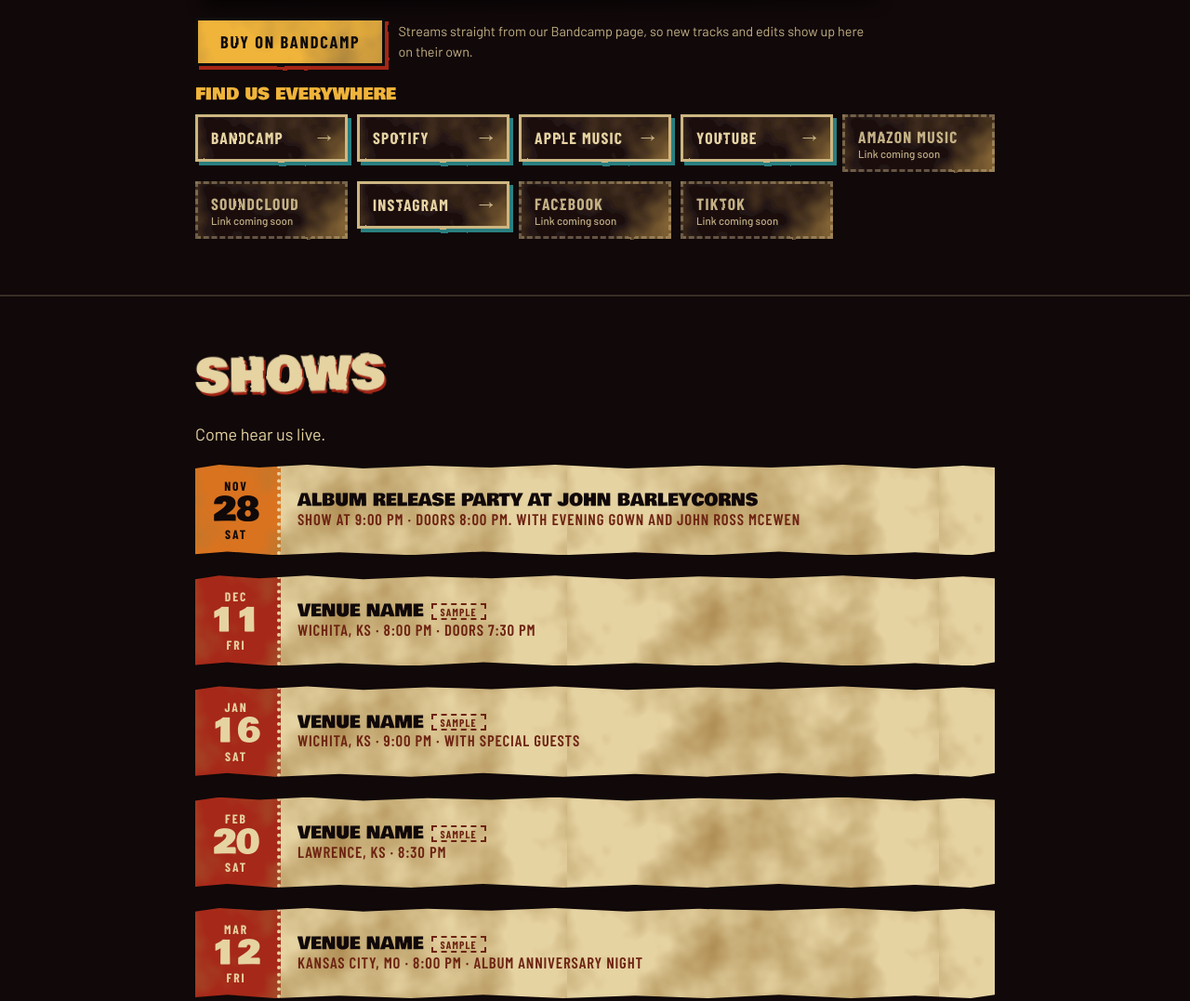
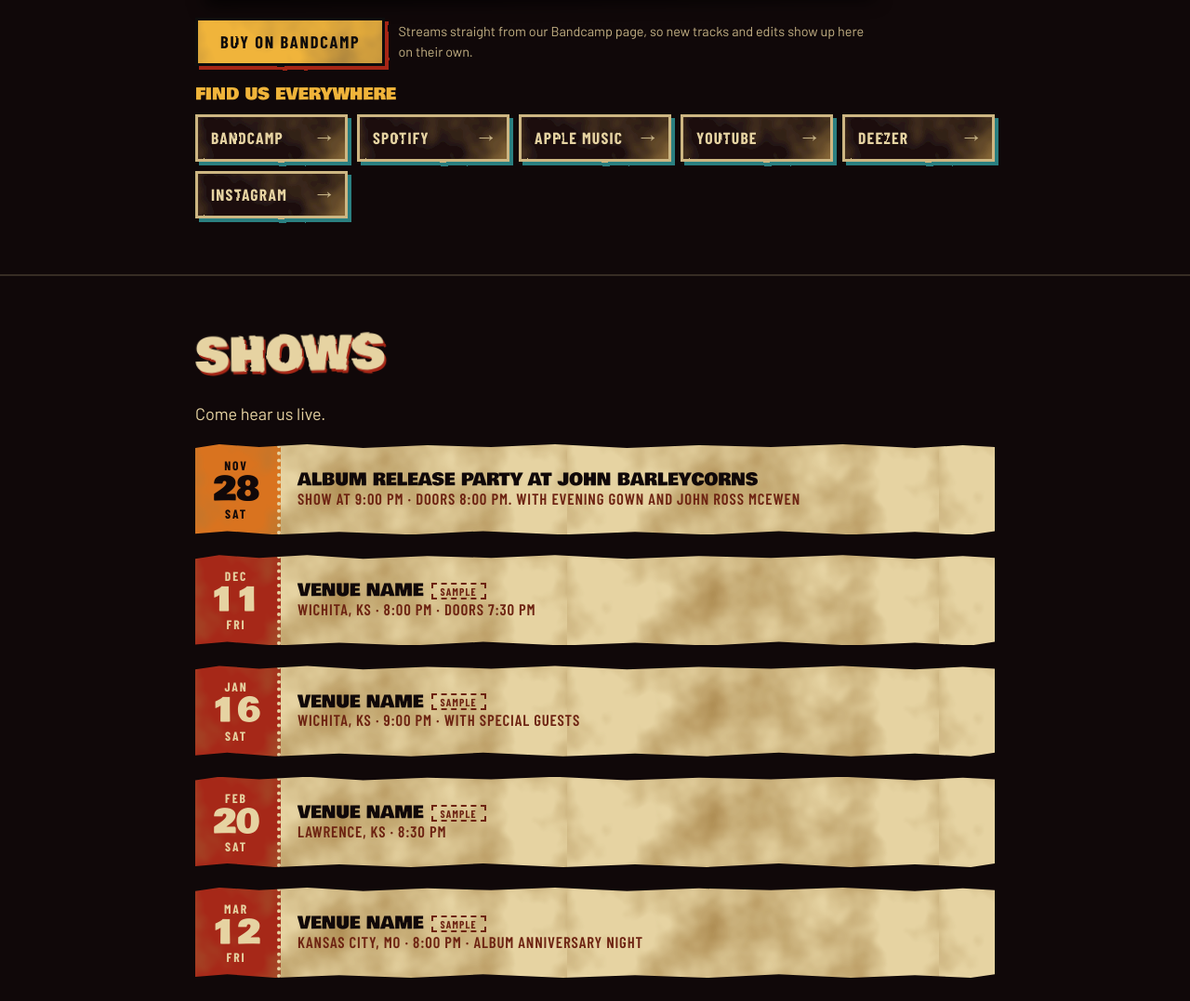
Before and after one commit to simmonsrob-cyber/Moonlight-Dreamers, a plain HTML site: page index.html in a window 1280 px wide. Shown: the part 1440-2517 px from the top of the page at 93% size. Drawn offline with nearby package versions, Linux system fonts and the light colour scheme.

Commit message:
Add files via upload

```diff
--- a/index.html
+++ b/index.html
@@ -3,7 +3,7 @@
 <head>
 <meta charset="utf-8">
 <meta name="viewport" content="width=device-width, initial-scale=1">
-<title>The Moonlight Dreamers v7</title>
+<title>The Moonlight Dreamers v8</title>
 <meta name="description" content="The Moonlight Dreamers, a six-piece band from Wichita, Kansas. Listen to The Sunny Side, see upcoming shows, and get updates.">
 <meta property="og:title" content="The Moonlight Dreamers">
 <meta property="og:description" content="Album release party Saturday, November 28. Listen to The Sunny Side.">
@@ -270,7 +270,7 @@ footer .wrap{display:flex;flex-wrap:wrap;gap:10px 24px;justify-content:space-bet
 <footer>
   <div class="wrap">
     <span>&copy; <span id="yr"></span> The Moonlight Dreamers</span>
-    <span><a href="mailto:" id="contact">Contact</a> <span class="badge">v7</span></span>
+    <span><a href="mailto:" id="contact">Contact</a> <span class="badge">v8</span></span>
   </div>
 </footer>
 
@@ -285,11 +285,8 @@ const CONFIG = {
     spotify:   "https://open.spotify.com/artist/59UGNzDOHF2yo3YIt8HiCY",
     appleMusic:"https://music.apple.com/us/artist/the-moonlight-dreamers/6820270388",
     youtube:   "https://www.youtube.com/channel/UC5uT1FRF9n4wLP1GJmuvCMw",
-    amazon:    "",
-    soundcloud:"",
-    instagram: "https://www.instagram.com/themoonlightdreamers_ict/",
-    facebook:  "",
-    tiktok:    ""
+    deezer:    "https://www.deezer.com/us/artist/420929912",
+    instagram: "https://www.instagram.com/themoonlightdreamers_ict/"
   },
 
   // Where the email signup is sent. Use the "form action" URL from Buttondown,
@@ -320,12 +317,12 @@ const CONFIG = {
 };
 /* ========================================= */
 
-const PLATFORM_NAMES = {bandcamp:"Bandcamp",spotify:"Spotify",appleMusic:"Apple Music",youtube:"YouTube",amazon:"Amazon Music",soundcloud:"SoundCloud",instagram:"Instagram",facebook:"Facebook",tiktok:"TikTok"};
+const PLATFORM_NAMES = {bandcamp:"Bandcamp",spotify:"Spotify",appleMusic:"Apple Music",youtube:"YouTube",deezer:"Deezer",instagram:"Instagram",facebook:"Facebook",tiktok:"TikTok"};
 const $ = id => document.getElementById(id);
 function el(tag, attrs, text){const e=document.createElement(tag);for(const k in (attrs||{}))e.setAttribute(k,attrs[k]);if(text!=null)e.textContent=text;return e}
 
 // Platforms
-Object.keys(PLATFORM_NAMES).forEach(key=>{
+Object.keys(PLATFORM_NAMES).filter(k=>CONFIG.links[k]).forEach(key=>{
   const url = CONFIG.links[key], li = el("li");
   if(url){
     const a = el("a",{href:url,target:"_blank",rel:"noopener"},PLATFORM_NAMES[key]); a.append(el("span",{"aria-hidden":"true",style:"border:0;padding:0;background:none;box-shadow:none"},"→")); li.append(a);
```
